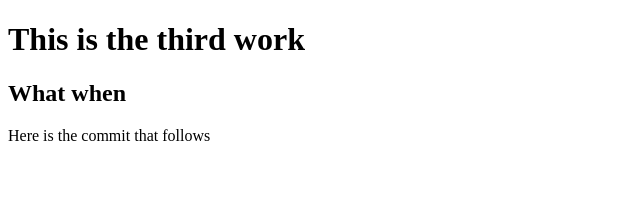
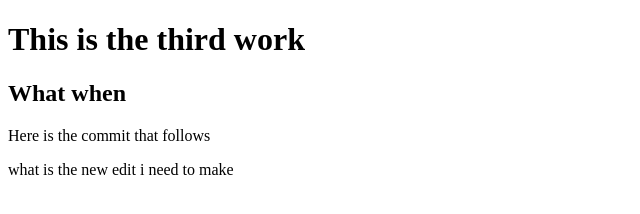
Before and after one commit to suhailnizam/third, a plain HTML site: page diplay.html in a window 1280 px wide. Shown: the whole page, without its empty margins (0-640 px from the left). Drawn offline with Linux system fonts and the light colour scheme.

Commit message:
latest message and added new file

```diff
--- a/diplay.html
+++ b/diplay.html
@@ -9,5 +9,6 @@
     <h1>This is the third work</h1>
     <h2>What when</h2>
     <p>Here is the commit that follows </p>
+    what is the new edit i need to make
 </body>
 </html>
```
